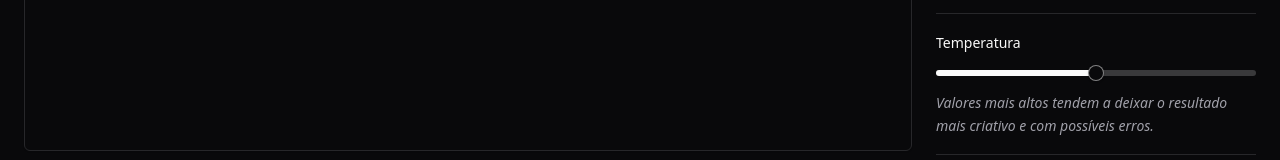
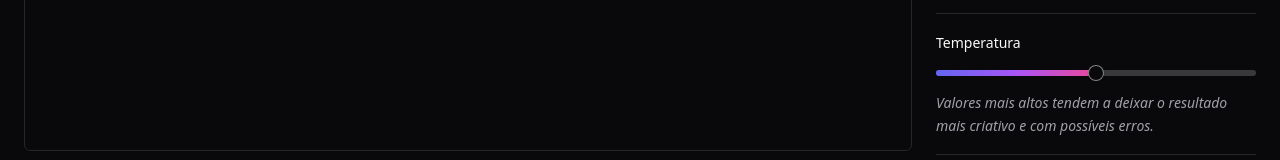
Before and after one commit to shunny2/nlw-ai, a React (Vite) app in the folder frontend/: page / in a window 1280 px wide. Shown: the part 718-878 px from the top of the page. Built offline with nearby package versions, Linux system fonts and the light colour scheme; no server answers.

Commit message:
:recycle:refactor: changing the color of the slider and button to a gradient

```diff
--- a/frontend/src/components/ui/button.tsx
+++ b/frontend/src/components/ui/button.tsx
@@ -19,6 +19,7 @@
           "bg-secondary text-secondary-foreground shadow-sm hover:bg-secondary/80",
         ghost: "hover:bg-accent hover:text-accent-foreground",
         link: "text-primary underline-offset-4 hover:underline",
+        gradient: "bg-gradient-to-r from-indigo-500 via-purple-500 to-pink-500",
       },
       size: {
         default: "h-9 px-4 py-2",
--- a/frontend/src/components/ui/slider.tsx
+++ b/frontend/src/components/ui/slider.tsx
@@ -16,7 +16,7 @@
     {...props}
   >
     <SliderPrimitive.Track className="relative h-1.5 w-full grow overflow-hidden rounded-full bg-primary/20">
-      <SliderPrimitive.Range className="absolute h-full bg-primary" />
+      <SliderPrimitive.Range className="absolute h-full bg-gradient-to-r from-indigo-500 via-purple-500 to-pink-500" />
     </SliderPrimitive.Track>
     <SliderPrimitive.Thumb className="block h-4 w-4 rounded-full border border-primary/50 bg-background shadow transition-colors focus-visible:outline-none focus-visible:ring-1 focus-visible:ring-ring disabled:pointer-events-none disabled:opacity-50" />
   </SliderPrimitive.Root>
```
